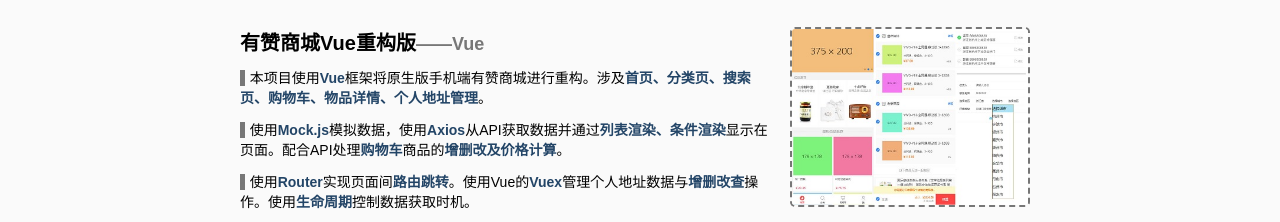
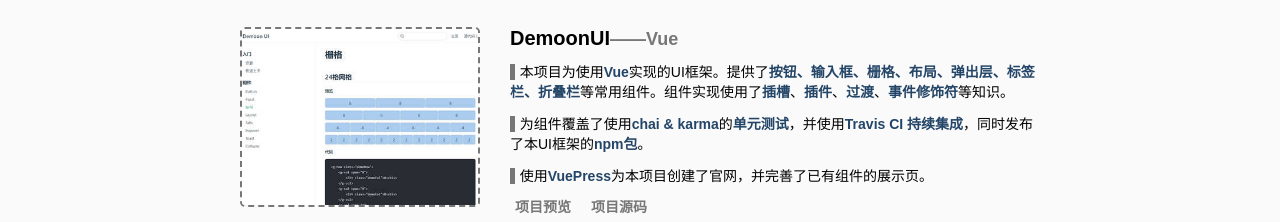
Before and after one commit to wyx8267/MyResume, a website built with webpack: page src/index.html in a window 1280 px wide. Shown: the part 718-940 px from the top of the page. Built offline with nearby package versions, Linux system fonts and the light colour scheme.

Commit message:
add new project: demoonUI

```diff
--- a/src/index.html
+++ b/src/index.html
@@ -133,6 +133,21 @@
         <h2>Portfolio</h2>
         <ul class="projectList">
             <li class="projectItem">
+                <div class="picLeft"><img src="./img/demoonui.jpg" alt=""></div>
+                <div class="textRight">
+                    <p>DemoonUI<span>——Vue</span></p>
+                    <ul class="projectInfo">
+                        <li>本项目为使用<b>Vue</b>实现的UI框架。提供了<b>按钮、输入框、栅格、布局、弹出层、标签栏、折叠栏</b>等常用组件。组件实现使用了<b>插槽</b>、<b>插件</b>、<b>过渡</b>、<b>事件修饰符</b>等知识。</li>
+                        <li>为组件覆盖了使用<b>chai & karma</b>的<b>单元测试</b>，并使用<b>Travis CI 持续集成</b>，同时发布了本UI框架的<b>npm包</b>。</li>
+                        <li>使用<b>VuePress</b>为本项目创建了官网，并完善了已有组件的展示页。</li>
+                    </ul>
+                    <ul class="projectSrc">
+                        <li><a href="https://wyx8267.github.io/vue-demoonUI/">项目预览</a></li>
+                        <li><a href="https://github.com/wyx8267/vue-demoonUI">项目源码</a></li>
+                    </ul>
+                </div>
+            </li>
+            <li class="projectItem">
                 <div class="textLeft">
                     <p>有赞商城Vue重构版<span>——Vue</span></p>
                     <ul class="projectInfo">
@@ -265,8 +280,9 @@
                 <h5>Vue</h5>
                 <div class="skillInfo">
                     <ul>
-                        <li>熟悉<b>组件、事件绑定、条件渲染、列表渲染、计算属性、过滤器、过渡</b>的使用。</li>
+                        <li>熟悉<b>组件、事件绑定、条件渲染、列表渲染、计算属性、过滤器、过渡、插槽、插件</b>的使用。</li>
                         <li>了解<b>生命周期</b>钩子函数、组件间<b>通信方式</b>，了解<b>Vuex</b>、<b>Router</b>的基本使用。</li>
+                        <li>使用过<b>VuePress</b>为项目创建文档。</li>
                     </ul>
                 </div>
             </li>
```
Also changed, not shown: src/img/demoonui.jpg (added).
